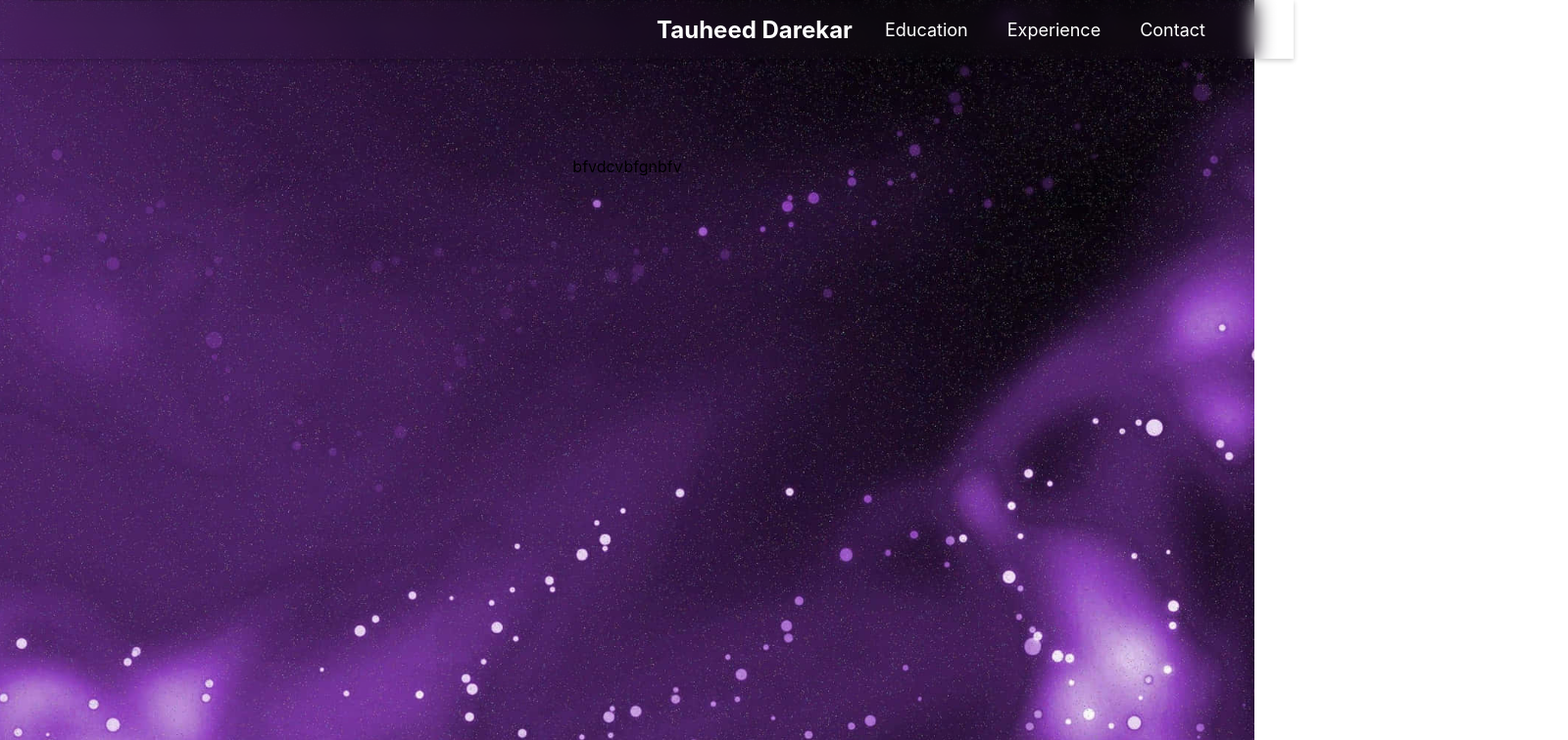
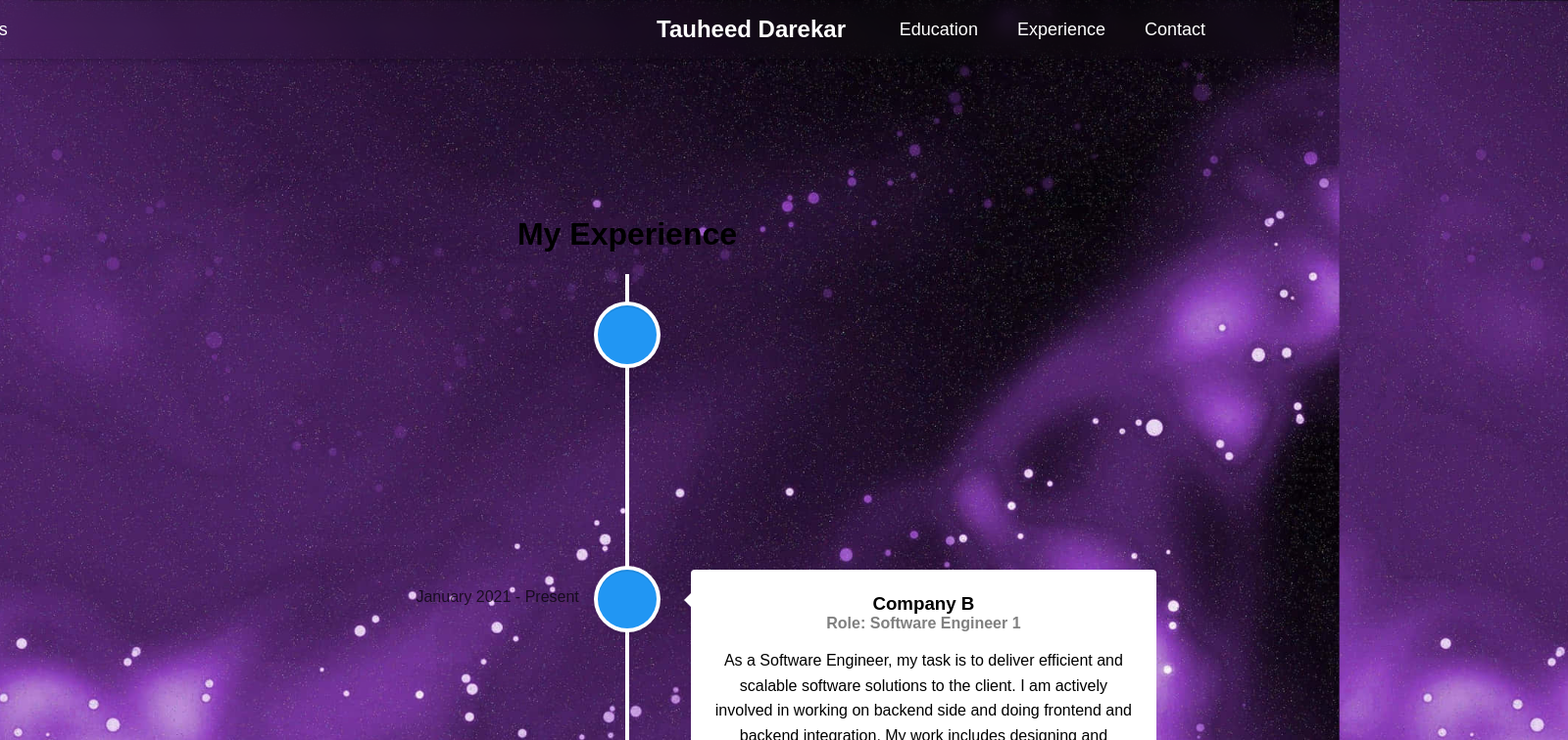
Before and after one commit to tauheed78600/Portfolio2, a React (Create React App) app: page /experience in a window 1280 px wide. Shown: the top 756 px of the page at 98% size, 1600 px wide, since content can reach past the window. Built offline with nearby package versions, Linux system fonts and the light colour scheme.

Commit message:
Added code for experience and timelines

```diff
--- a/package.json
+++ b/package.json
@@ -14,6 +14,7 @@
     "react-icons": "^5.2.1",
     "react-router-dom": "^6.24.1",
     "react-scripts": "5.0.1",
+    "react-vertical-timeline-component": "^3.6.0",
     "typewriter-effect": "^2.21.0",
     "web-vitals": "^2.1.4"
   },
--- a/src/components/Experience.js
+++ b/src/components/Experience.js
@@ -1,10 +1,20 @@
 import React from 'react'
+import ExperienceTimeline from './ExperienceTimeline'
+import Footer from "../components/Footer.js"
+import "../styles/Experience.css"
 
 function Experience() {
   return (
-    <div>
-      bfvdcvbfgnbfv
+    <div className="App">
+        <div>
+        <h1>My Experience</h1>
+        <ExperienceTimeline />
+        </div>
+        <div classname = 'footer-experience'>
+          <Footer/>
+        </div>
     </div>
+
   )
 }
 
--- /dev/null
+++ b/src/components/ExperienceTimeline.js
@@ -0,0 +1,42 @@
+// src/components/ExperienceTimeline.js
+
+import React from 'react';
+import { VerticalTimeline, VerticalTimelineElement } from 'react-vertical-timeline-component';
+import 'react-vertical-timeline-component/style.min.css'; // Import the styles
+import "../styles/Experience.css"
+
+const experiences = [
+    {
+        date: "June 2019 - December 2020",
+        title: "Company A",
+        subtitle: "Role: SDE Intern",
+        content: "As a Software Development Intern at ThinkSeed Systems, I had the valuable opportunity to work within the Backend Team, where I gained practical experience in Spring Boot Java and RestFul APIs."
+    },
+    {
+        date: "January 2021 - Present",
+        title: "Company B",
+        subtitle: "Role: Software Engineer 1",
+        content: "As a Software Engineer, my task is to deliver efficient and scalable software solutions to the client. I am actively involved in working on backend side and doing frontend and backend integration. My work includes designing and implementing the software and meet the clients requirements."
+    }
+    // Add more experiences as needed
+];
+
+const ExperienceTimeline = () => {
+    return (
+        <VerticalTimeline>
+            {experiences.map((exp, index) => (
+                <VerticalTimelineElement
+                    key={index}
+                    date={exp.date}
+                    iconStyle={{ background: 'rgb(33, 150, 243)', color: '#fff' }}
+                >
+                    <h3 className="vertical-timeline-element-title">{exp.title}</h3>
+                    <h4 className="vertical-timeline-element-subtitle">{exp.subtitle}</h4>
+                    <p>{exp.content}</p>
+                </VerticalTimelineElement>
+            ))}
+        </VerticalTimeline>
+    );
+};
+
+export default ExperienceTimeline;
--- /dev/null
+++ b/src/styles/Experience.css
@@ -0,0 +1,17 @@
+/* src/App.css */
+.App {
+    font-family: Arial, sans-serif;
+    padding: 20px;
+}
+
+.vertical-timeline-element-title {
+    font-weight: bold;
+}
+
+.vertical-timeline-element-subtitle {
+    color: gray;
+}
+
+.footer-experience{
+    position: fixed;
+}
```
Also changed, not shown: 1 other file (tests, documents, lock files or other folders).
